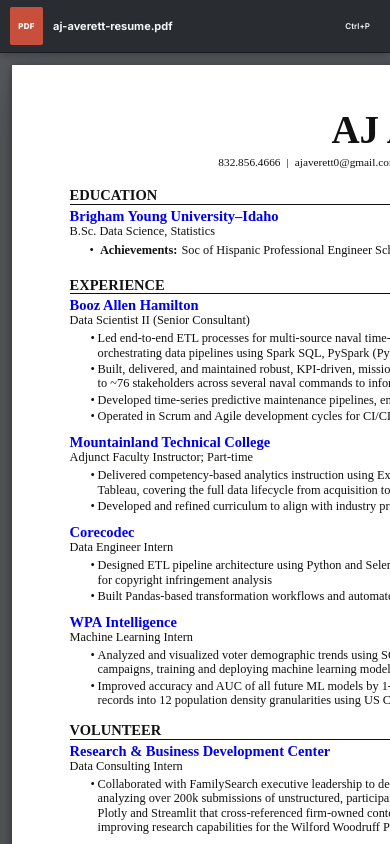
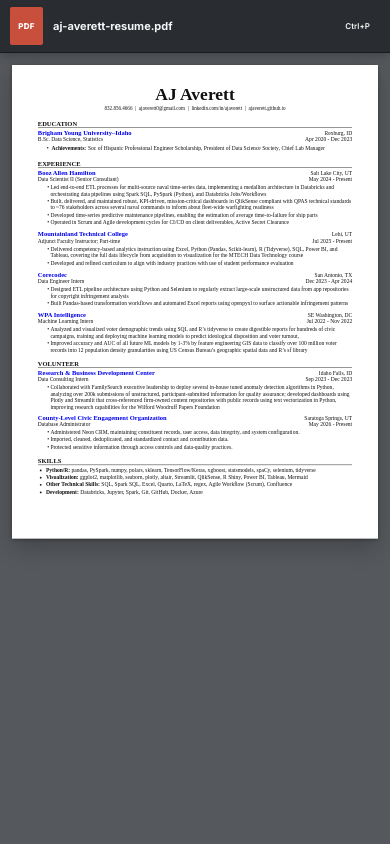
Before and after one commit to ajaverett/ajaverett.github.io, a Next.js app: page / in a window 390 px wide. Shown: the top 844 px of the page. Built offline with nearby package versions, Linux system fonts and the light colour scheme; a web font is replaced by a local one.

Commit message:
Replace mobile zoom with page transform

```diff
--- a/app/globals.css
+++ b/app/globals.css
@@ -220,15 +220,24 @@
   overflow-x: auto;
 }
 
+.pdf-page-frame {
+  position: relative;
+  width: 8.5in;
+  aspect-ratio: 8.5 / 11;
+  margin: 0 auto;
+}
+
 .pdf-page {
+  --resume-page-scale: 1;
   --resume-content-scale: 1;
   --resume-content-width: 100%;
 
-  position: relative;
+  position: absolute;
+  top: 0;
+  left: 0;
   width: 8.5in;
   height: 11in;
   aspect-ratio: 8.5 / 11;
-  margin: 0 auto;
   padding: 0.47in 0.6in 0.42in;
   overflow: hidden;
   background: #fff;
@@ -240,6 +249,8 @@
   line-height: 1.16;
   -webkit-text-size-adjust: none;
   text-size-adjust: none;
+  transform: scale(var(--resume-page-scale));
+  transform-origin: top left;
 }
 
 .pdf-page-content {
@@ -1229,7 +1240,10 @@
     height: 11in;
     padding: 0.47in 0.6in 0.42in;
     font-size: 12.35px;
-    zoom: calc((100vw - 24px) / 816px);
+  }
+
+  .pdf-page-frame {
+    width: calc(100vw - 24px);
   }
 
   .peek-card {
@@ -1370,6 +1384,13 @@
     padding: 0.47in 0.6in 0.42in;
     box-shadow: none;
     font-size: 12.35px;
+    transform: none;
+  }
+
+  .pdf-page-frame {
+    width: 8.5in;
+    height: 11in;
+    margin: 0;
   }
 
   .entity-trigger {
--- a/app/page.tsx
+++ b/app/page.tsx
@@ -484,6 +484,7 @@
 export default function Home() {
   const [peek, setPeek] = useState<PeekState | null>(null);
   const [expanded, setExpanded] = useState<EntityProfile | null>(null);
+  const resumeFrameRef = useRef<HTMLDivElement>(null);
   const resumePageRef = useRef<HTMLElement>(null);
   const resumeContentRef = useRef<HTMLDivElement>(null);
   const dialogTitleRef = useRef<HTMLHeadingElement>(null);
@@ -539,6 +540,26 @@
     return () => {
       active = false;
     };
+  }, []);
+
+  useLayoutEffect(() => {
+    const frame = resumeFrameRef.current;
+    const page = resumePageRef.current;
+    if (!frame || !page) return;
+
+    const scalePageToFrame = () => {
+      const scale = Math.min(1, frame.clientWidth / 816);
+      page.style.setProperty(
+        "--resume-page-scale",
+        scale.toFixed(5),
+      );
+    };
+
+    scalePageToFrame();
+    const observer = new ResizeObserver(scalePageToFrame);
+    observer.observe(frame);
+
+    return () => observer.disconnect();
   }, []);
 
   useEffect(() => {
@@ -663,6 +684,7 @@
       </nav>
 
       <div className="pdf-canvas">
+        <div ref={resumeFrameRef} className="pdf-page-frame">
           <article
             ref={resumePageRef}
             className="pdf-page"
@@ -825,6 +847,7 @@
           </section>
             </div>
           </article>
+        </div>
       </div>
 
       {peek && !expanded && <PeekCard peek={peek} />}
```
Also changed, not shown: 1 other file (tests, documents, lock files or other folders). Lines whose indentation alone changed are shown as unchanged.
